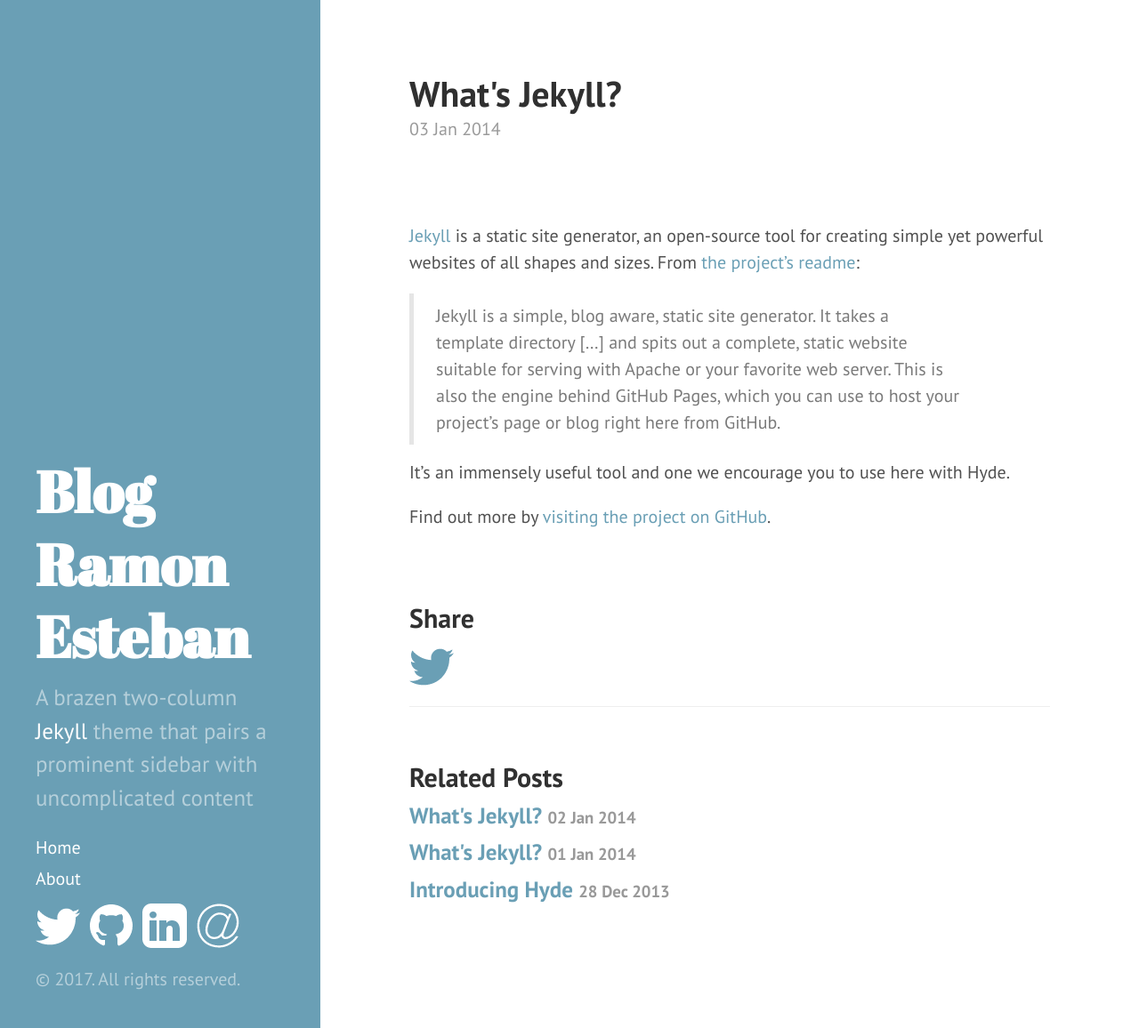
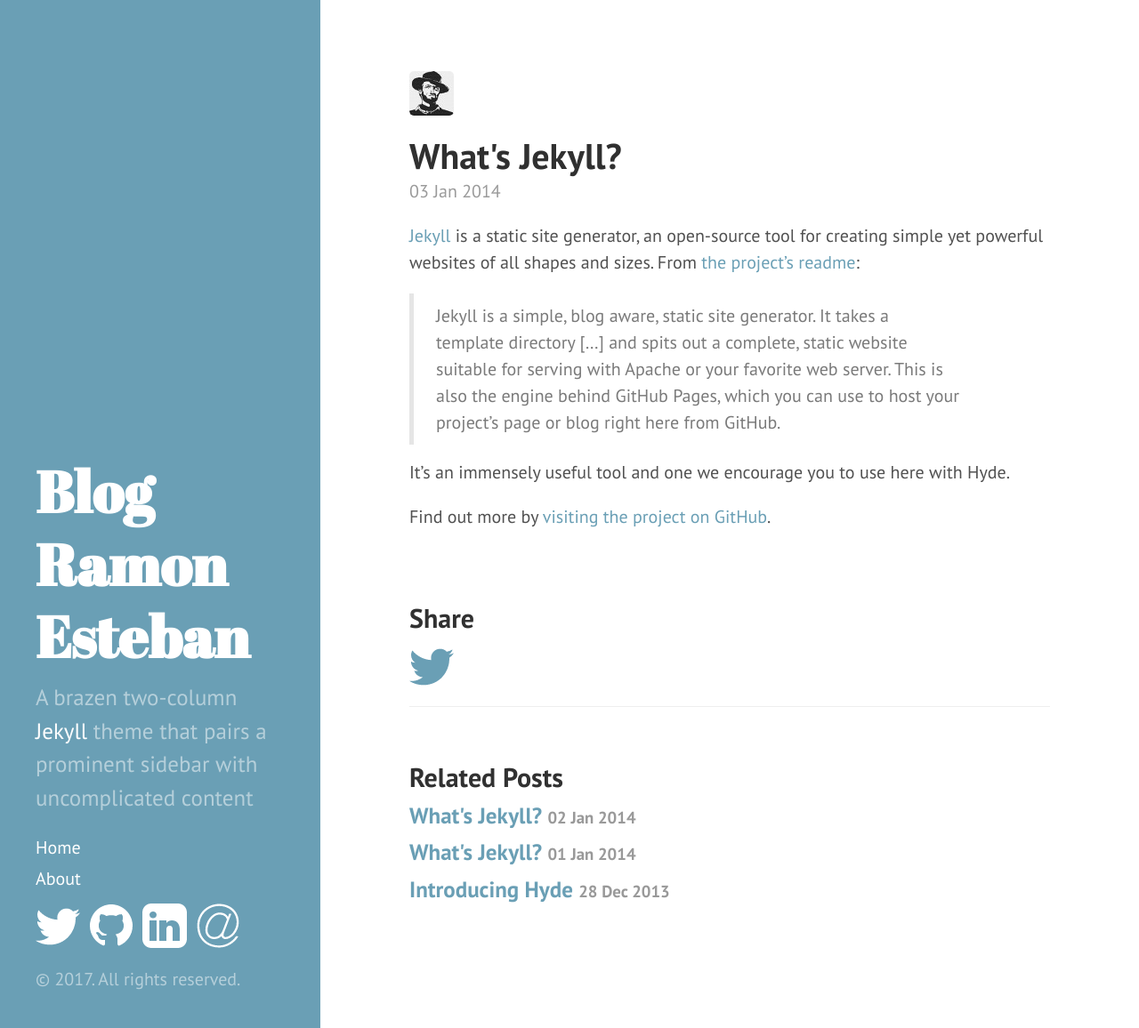
Before and after one commit to ramonesteban78/ramonesteban78.github.io, a Jekyll site: the page built from _posts/2014-01-03-whats-jekyll-4.md, in a window 1280 px wide and 1156 px high. Shown: the whole window at 89% size. Built offline with Jekyll 4.4.1, drawn with Linux system fonts in a browser that asks for light colours.

Commit message:
more changes to make the twitter card works

```diff
--- a/_config.yml
+++ b/_config.yml
@@ -40,4 +40,4 @@
   - Gemfile
   - Gemfile.lock
 
-image: /public/twitter-blue.png
+author-image: /public/clint.jpg
--- a/_layouts/post.html
+++ b/_layouts/post.html
@@ -2,6 +2,7 @@
 layout: default
 ---
 <div class="post">
+  <img src="{{ site.author-image }}"/>
   <h1 class="post-title">{{ page.title }}</h1>
   <span class="post-date">{{ page.date | date_to_string }}</span>
   {{ content }}
--- a/_posts/2014-01-03-whats-jekyll-4.md
+++ b/_posts/2014-01-03-whats-jekyll-4.md
@@ -4,7 +4,6 @@
 categories: jekyll
 image: /public/mail.png
 ---
-![first image](/public/mail.png)
 [Jekyll](http://jekyllrb.com) is a static site generator, an open-source tool for creating simple yet powerful websites of all shapes and sizes. From [the project's readme](https://github.com/mojombo/jekyll/blob/master/README.markdown):
 
   > Jekyll is a simple, blog aware, static site generator. It takes a template directory [...] and spits out a complete, static website suitable for serving with Apache or your favorite web server. This is also the engine behind GitHub Pages, which you can use to host your project’s page or blog right here from GitHub.
```
Also changed, not shown: public/clint.jpg (added).
